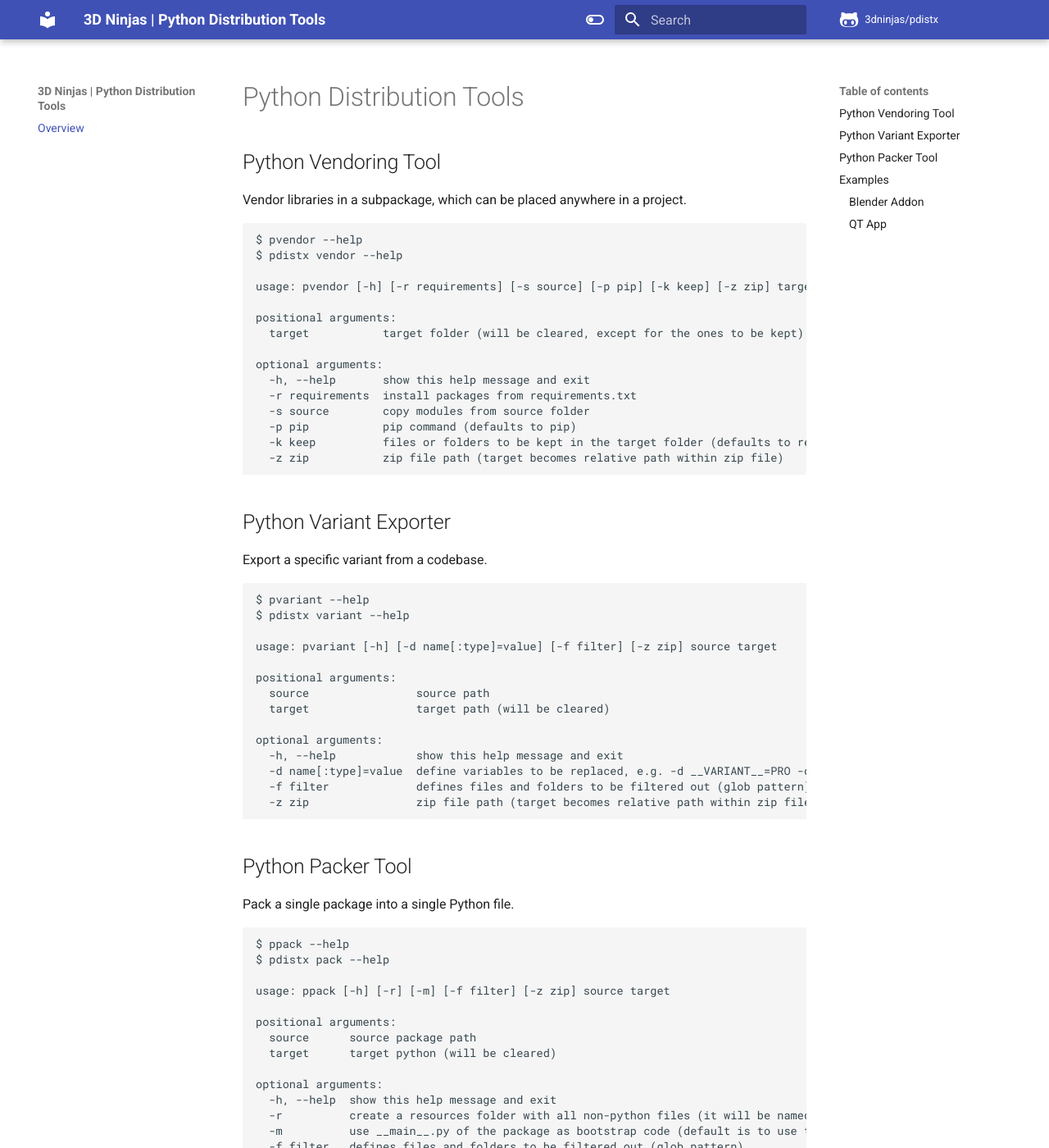
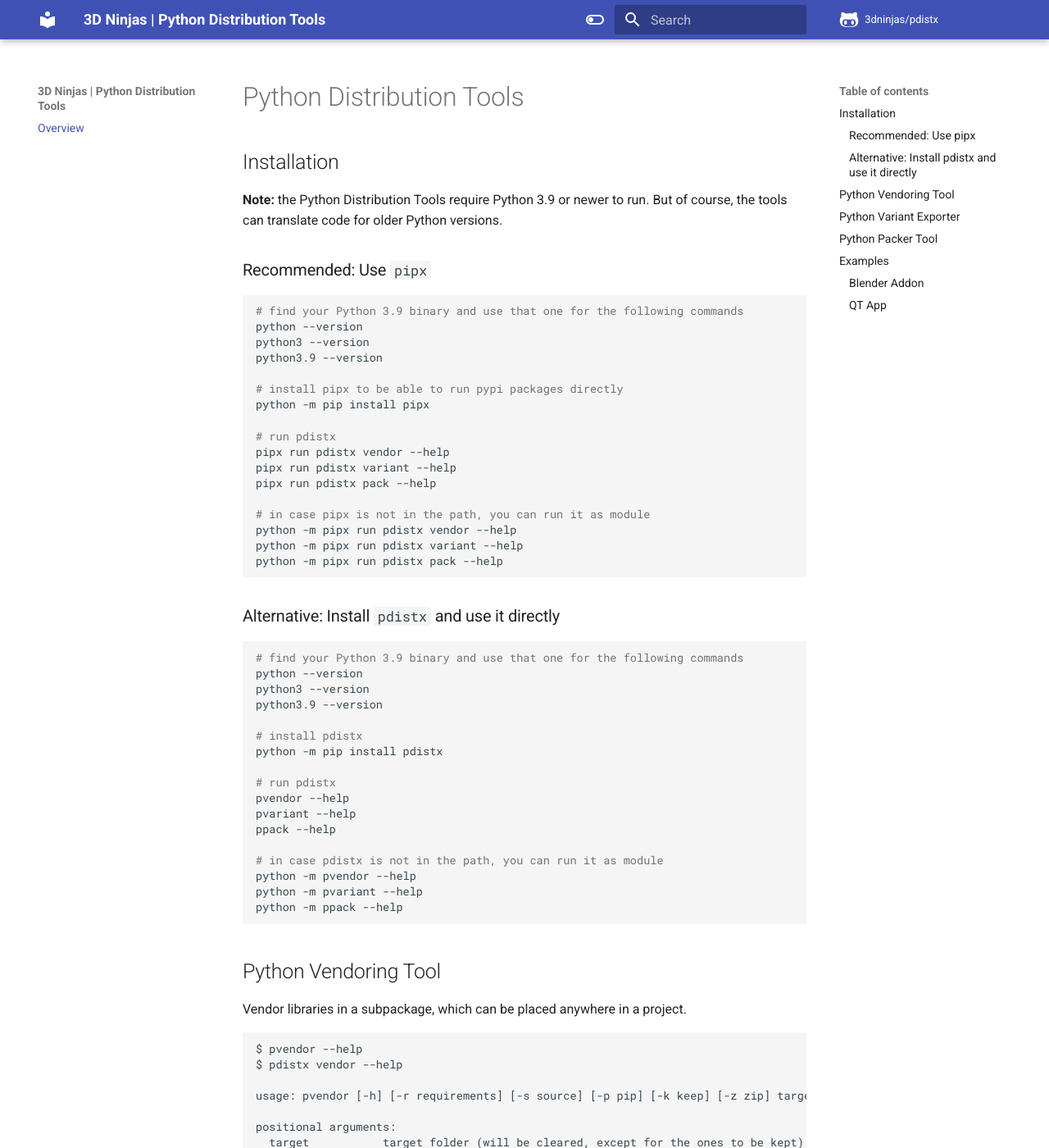
Before and after one commit to coreprocess/pdistx, an MkDocs documentation site: the page built from docs/index.md, in a window 1280 px wide and 1400 px high. Shown: the whole window at 82% size. Built offline with MkDocs 1.6.1 and Material for MkDocs 9.7.7, drawn with Linux system fonts in a browser that asks for light colours; comment, search, counter and statistics services are not loaded; some of the changed text lies outside the part shown.

Commit message:
Update docs.

````diff
--- a/docs/index.md
+++ b/docs/index.md
@@ -1,4 +1,52 @@
 # Python Distribution Tools
+
+## Installation
+
+**Note:** the Python Distribution Tools require Python 3.9 or newer to run. But of course, the tools can translate code for older Python versions.
+
+### Recommended: Use `pipx`
+
+```sh
+# find your Python 3.9 binary and use that one for the following commands
+python --version
+python3 --version
+python3.9 --version
+
+# install pipx to be able to run pypi packages directly
+python -m pip install pipx
+
+# run pdistx
+pipx run pdistx vendor --help
+pipx run pdistx variant --help
+pipx run pdistx pack --help
+
+# in case pipx is not in the path, you can run it as module
+python -m pipx run pdistx vendor --help
+python -m pipx run pdistx variant --help
+python -m pipx run pdistx pack --help
+```
+
+### Alternative: Install `pdistx` and use it directly
+
+```sh
+# find your Python 3.9 binary and use that one for the following commands
+python --version
+python3 --version
+python3.9 --version
+
+# install pdistx
+python -m pip install pdistx
+
+# run pdistx
+pvendor --help
+pvariant --help
+ppack --help
+
+# in case pdistx is not in the path, you can run it as module
+python -m pvendor --help
+python -m pvariant --help
+python -m ppack --help
+```
 
 ## Python Vendoring Tool
 
@@ -45,7 +93,7 @@ optional arguments:
 
 ## Python Packer Tool
 
-Pack a single package into a single Python file.
+Pack a Python package into a single Python file.
 
 ```
 $ ppack --help
--- a/setup.cfg
+++ b/setup.cfg
@@ -1,2 +1,2 @@
 [metadata]
-version = 0.2.4
+version = 0.2.5
````
Also changed, not shown: README.md (+1 -1 lines).
